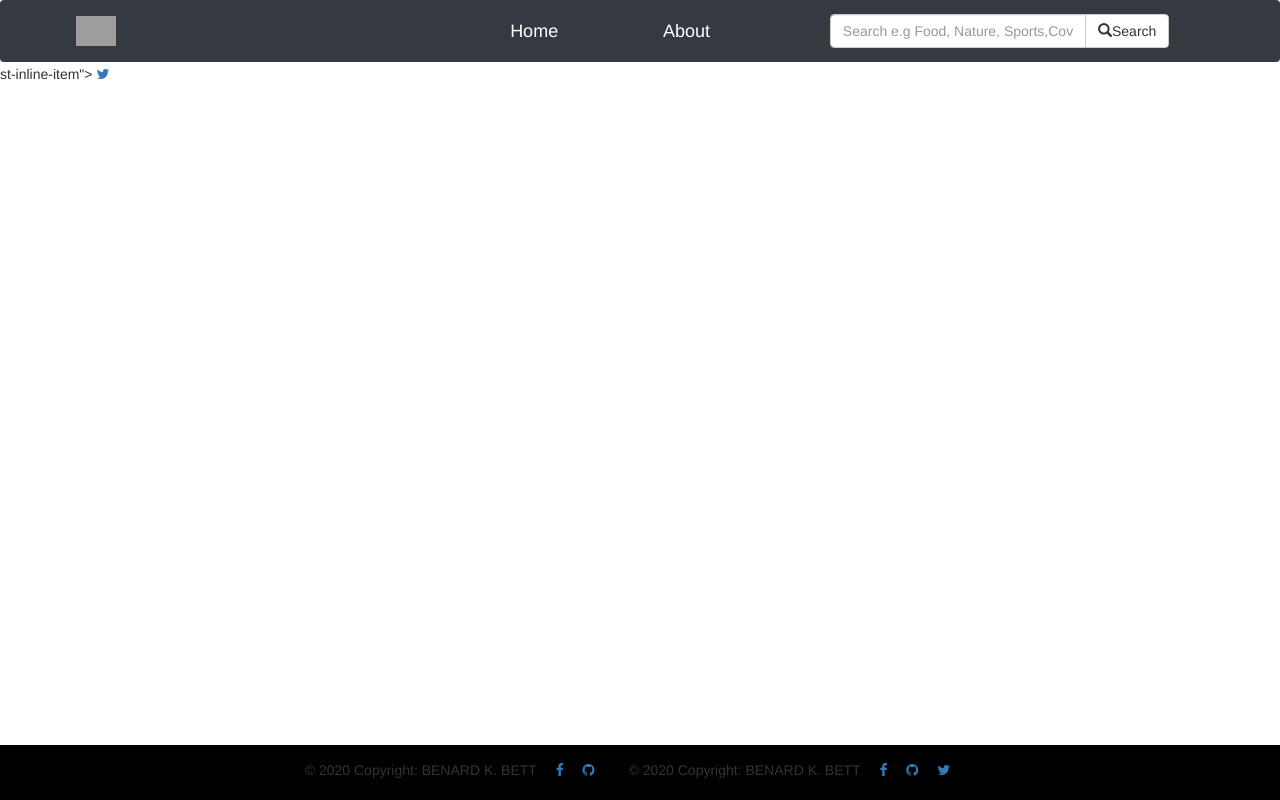
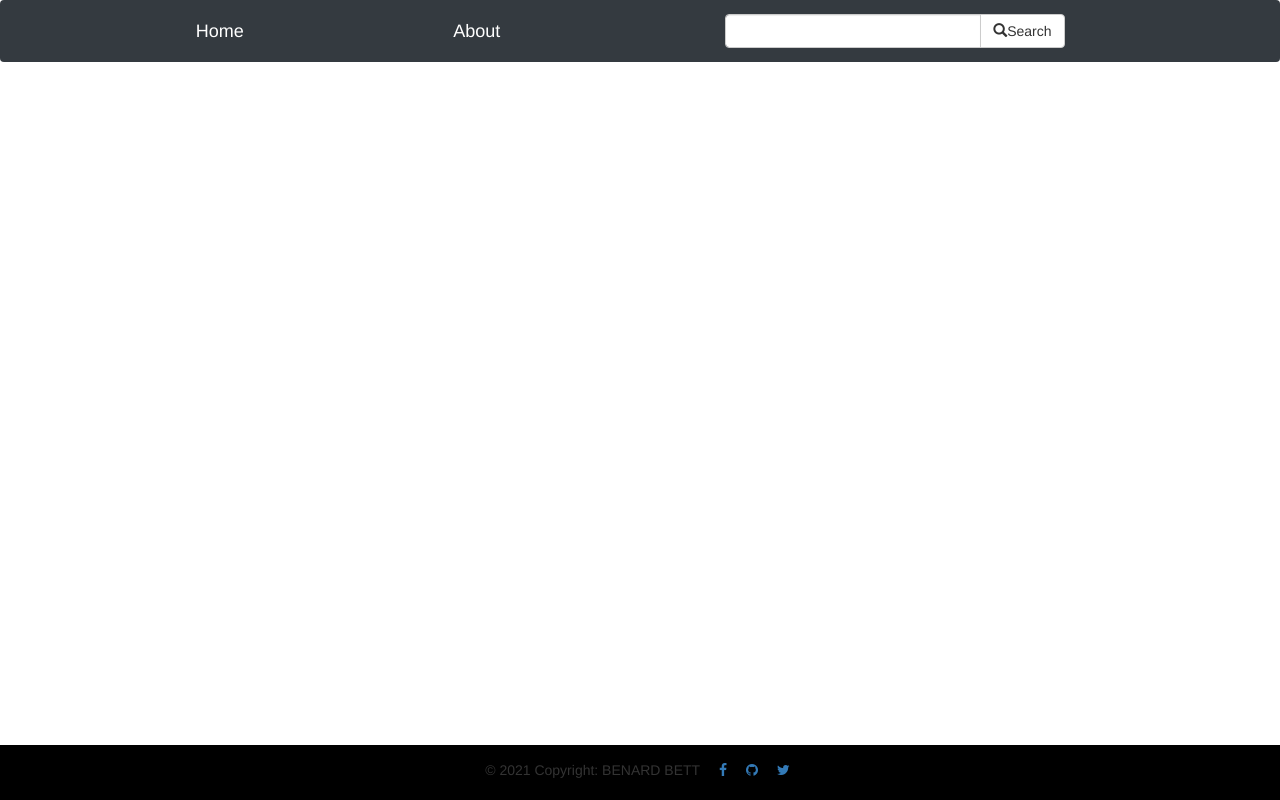
Before and after one commit to BenardBett/personal-gallery, a Django app: template gallery/templates/all/main.html in a window 1280 px wide. Run offline with Django 3.2, Linux system fonts and the light colour scheme; the template is opened without the code that fills it, so the values that code supplies are empty; parts of the project's set-up code (start-up, migrations or seed data) failed here and were passed over; some libraries are stand-ins or nearby versions; grey boxes are pictures that could not be loaded.

Commit message:
debug on the navbar template

```diff
--- a/gallery/templates/all/about.html
+++ b/gallery/templates/all/about.html
@@ -4,7 +4,7 @@
 {% block content %}
 <style>
     body{
-      background-image: url("https://wallpaperstock.net/chameleon-camera-wallpapers_46257_1920x1200.jpg");
+      background-image: url("https://i.pinimg.com/originals/bc/c4/40/bcc44098a28d3b9c83696be6f55c693a.jpg");
       background-repeat: no-repeat;
       background-size: cover;
       z-index: -1;
@@ -15,7 +15,7 @@
 
 <p style="font-family: monospace; color: white; text-align: center;font-size: xx-large;">
     This is my gallery app.<br><br> It was created using Django, a python framework.<br><br>
-    It keeps me connected to the past experiences in my life. <br><br>There is nothing that brings history to reality more than a captured<br><br> moment in a photo.
+    It keeps me connected to my past photos in my life. <br><br>There is nothing that brings history to reality more than a captured<br><br> moment in a photo.
 </p>
 
 {% endblock %}
--- a/gallery/templates/all/dashboard.html
+++ b/gallery/templates/all/dashboard.html
@@ -5,7 +5,7 @@
 
 <style>
     body{
-      background-image: url("https://wallpaperstock.net/chameleon-camera-wallpapers_46257_1920x1200.jpg");
+      background-image: url("https://i.pinimg.com/originals/bc/c4/40/bcc44098a28d3b9c83696be6f55c693a.jpg");
       background-repeat: no-repeat;
       background-size: cover;
       z-index: -1;
@@ -16,8 +16,8 @@
 <header style="padding-top:8rem;">
     <div class="container" style="text-align: center;">
         <div class="masthead-subheading" style="font-size: 7rem; color: rgb(1, 255, 149); font-family: san-serif;"><b>Welcome To My Gallery App!</b></div><br>
-        <div class="masthead-heading text-uppercase" style="font-size: 4rem; color: whitesmoke; font-family: monospace;"><b>It's Nice To Meet You</b></div><br><br>
-        <a class="btn btn-primary btn-xl text-uppercase js-scroll-trigger" href="images">Here is my Gallery</a><br><br><br>
+        <div class="masthead-heading text-uppercase" style="font-size: 4rem; color: whitesmoke; font-family: monospace;"><b>It's Nice To Application To View photos </b></div><br><br>
+        <a class="btn btn-primary btn-xl text-uppercase js-scroll-trigger" href="images">Click here to view My Gallery</a><br><br><br>
     </div>
 </header>
 
--- a/gallery/templates/all/footer.html
+++ b/gallery/templates/all/footer.html
@@ -7,43 +7,16 @@
     <!-- Social buttons -->
     <ul class="list-unstyled list-inline text-center">
       <li class="list-inline-item">
-          <p>© 2020 Copyright: BENARD K. BETT</p>
+        <p>© 2021 Copyright: BENARD BETT</p>
       </li>
       <li class="list-inline-item">
-          <a href="https://www.facebook.com/Justuslangat78" class="fa fa-facebook"></a>
+        <a href="https://www.facebook.com/0719425270" class="fa fa-facebook"></a>
       </li>
       <li class="list-inline-item">
-          <a href="https://github.com/Langat05" class="fa fa-github"></a>
-        </li>
-        <li class="li<!-- Footer -->
-            <footer class="page-footer font-small pt-4 fixed-bottom" style="background-color: black; height:auto">
-              <!-- Footer Elements -->
-              <link rel="stylesheet" href="https://cdnjs.cloudflare.com/ajax/libs/font-awesome/4.7.0/css/font-awesome.min.css">
-              <div class="container-fluid">
-
-                <!-- Social buttons -->
-                <ul class="list-unstyled list-inline text-center">
-                  <li class="list-inline-item">
-                    <p>© 2020 Copyright: BENARD K. BETT</p>
+        <a href="https://github.com/BenardBett" class="fa fa-github"></a>
       </li>
       <li class="list-inline-item">
-                    <a href="https://www.facebook.com/Justuslangat78" class="fa fa-facebook"></a>
-                  </li>
-                  <li class="list-inline-item">
-                    <a href="https://github.com/Langat05" class="fa fa-github"></a>
-                  </li>
-                  <li class="list-inline-item">
-                    <a href="https://twitter.com/Langat_036" class="fa fa-twitter"></a>
-                  </li>
-
-                </ul>
-                <!-- Social buttons -->
-
-              </div>
-
-            </footer>
-            <!-- Footer -->st-inline-item">
-          <a href="https://twitter.com/Langat_036" class="fa fa-twitter"></a>
+        <a href="https://twitter.com/Kiplang44044745" class="fa fa-twitter"></a>
       </li>
 
     </ul>
--- a/gallery/templates/all/main.html
+++ b/gallery/templates/all/main.html
@@ -31,9 +31,7 @@
   </body>
   <script src="https://ajax.googleapis.com/ajax/libs/jquery/3.5.1/jquery.min.js"></script>
 <script src="https://maxcdn.bootstrapcdn.com/bootstrap/3.4.1/js/bootstrap.min.js"></script>
-  <script
-    src="https://cdnjs.cloudflare.com/ajax/libs/popper.js/1.14.7/umd/popper.min.js"
+  <script src="https://cdnjs.cloudflare.com/ajax/libs/popper.js/1.14.7/umd/popper.min.js"
     integrity="sha384-UO2eT0CpHqdSJQ6hJty5KVphtPhzWj9WO1clHTMGa3JDZwrnQq4sF86dIHNDz0W1"
-    crossorigin="anonymous"
-  ></script>
+    crossorigin="anonymous"></script>
 </html>
--- a/gallery/templates/all/navbar.html
+++ b/gallery/templates/all/navbar.html
@@ -5,7 +5,6 @@
 <link rel="stylesheet" href="https://maxcdn.bootstrapcdn.com/bootstrap/3.4.1/css/bootstrap.min.css">
 </head>
 <nav class="navbar navbar-blue bg-dark" style="position: fixed; width: 100%; z-index: 1;" >
-  <img src="https://langatfrozen.com/wp-content/uploads/2020/05/logo.png" style="height: 30px; margin-right: 25%;">
     <a class="navbar-brand" href="{% url 'home' %}" style="color: white;">Home</a>
     <a class="navbar-brand" href="{% url 'about' %}" style="color: white;">About</a>
     <div class="col-sm-4 col-md-4 navbar-right">
@@ -13,7 +12,7 @@
       <form class="navbar-form" role="search" action="{% url 'search_category' %}">
 
         <div class="input-group">
-          <input type="text" class="form-control" placeholder="Search e.g Food, Nature, Sports,Covid-19" name="image">
+          <input type="text" class="form-control" placeholder="" name="image">
           <div class="input-group-btn">
             <button class="btn btn-default" type="submit"><i class="glyphicon glyphicon-search"></i>Search</button>
           </div>
```
Also changed, not shown: gallery/migrations/0001_initial.py (added). Lines whose indentation alone changed are shown as unchanged.
